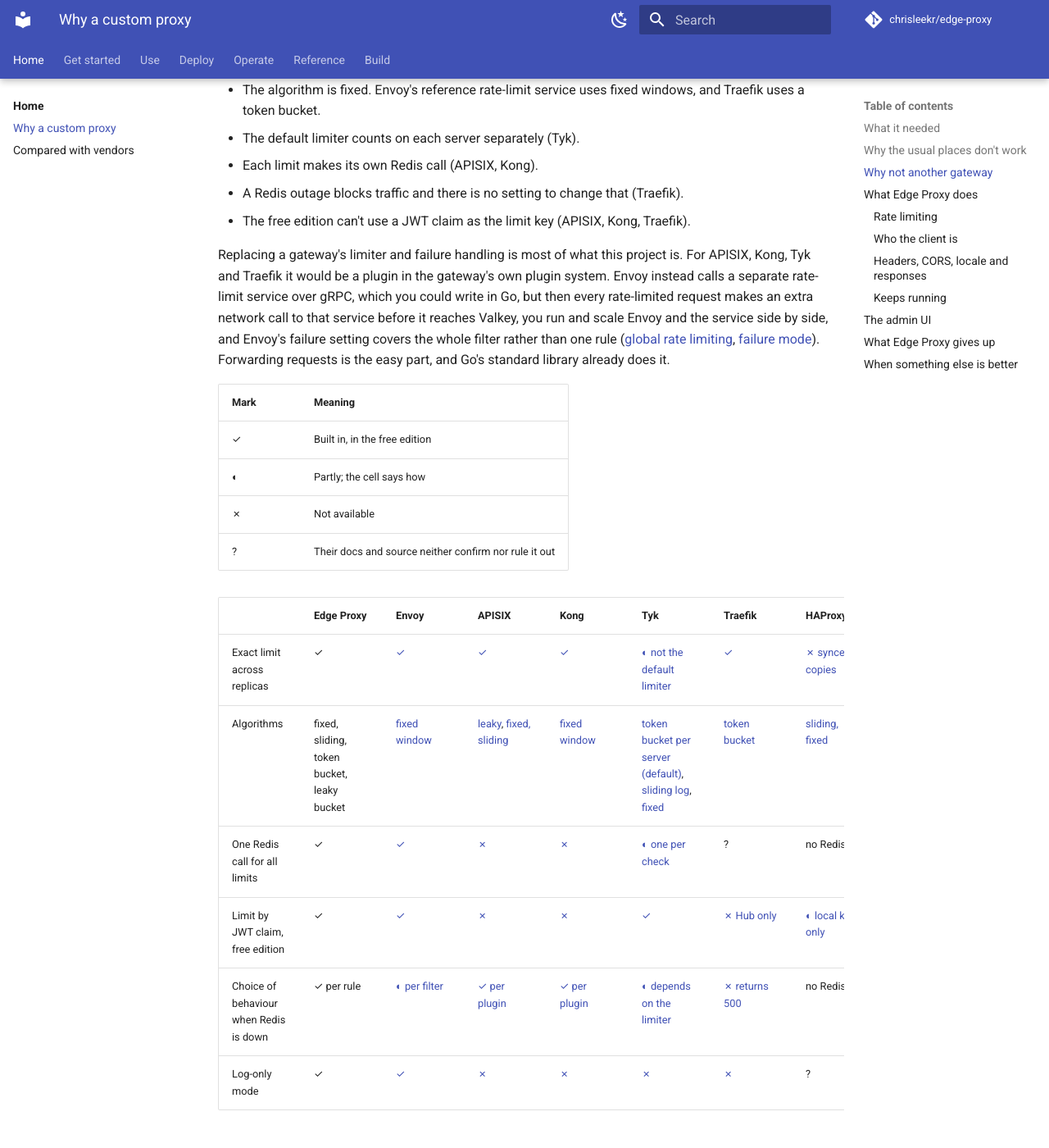
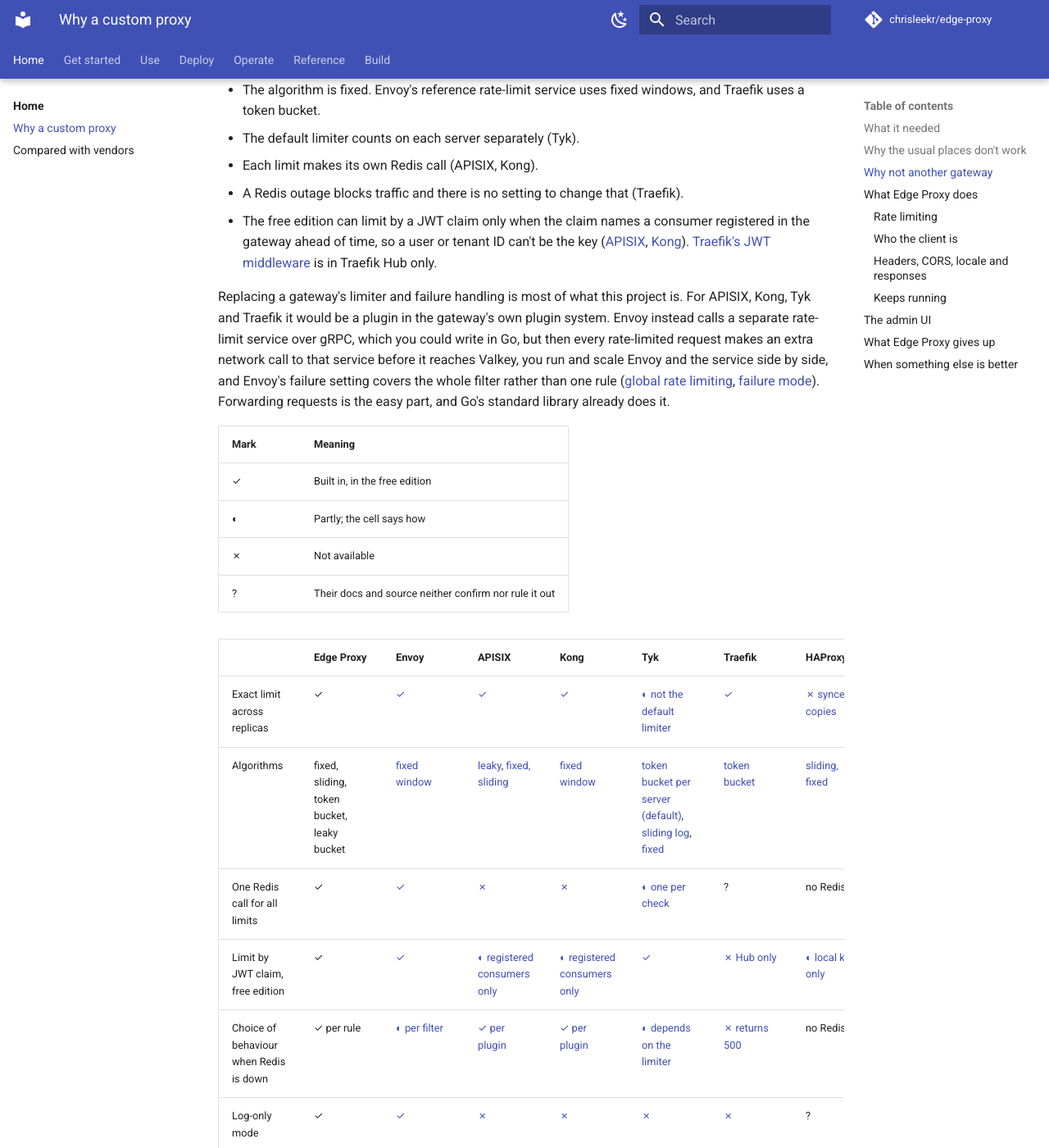
Before and after one commit to chrisleekr/edge-proxy, an MkDocs documentation site: the page built from docs/why-custom-proxy.md, in a window 1280 px wide and 1400 px high, scrolled down 1215 px. Shown: the whole window at 82% size. Built offline with MkDocs 1.6.1 and Material for MkDocs 9.7.7, drawn with Linux system fonts in a browser that asks for light colours; comment, search, counter and statistics services are not loaded.

Commit message:
fix: address review - APISIX and Kong can limit by registered consumer
Co-Authored-By: Claude Opus 5.5 <noreply@anthropic.com>

```diff
--- a/docs/why-custom-proxy.md
+++ b/docs/why-custom-proxy.md
@@ -31,7 +31,7 @@ Envoy, APISIX, Kong, Tyk and Traefik can all share a rate limit across replicas.
 - The default limiter counts on each server separately (Tyk).
 - Each limit makes its own Redis call (APISIX, Kong).
 - A Redis outage blocks traffic and there is no setting to change that (Traefik).
-- The free edition can't use a JWT claim as the limit key (APISIX, Kong, Traefik).
+- The free edition can limit by a JWT claim only when the claim names a consumer registered in the gateway ahead of time, so a user or tenant ID can't be the key ([APISIX][apx-jwt], [Kong][kong-jwt]). [Traefik's JWT middleware][tr-jwt] is in Traefik Hub only.
 
 Replacing a gateway's limiter and failure handling is most of what this project is. For APISIX, Kong, Tyk and Traefik it would be a plugin in the gateway's own plugin system. Envoy instead calls a separate rate-limit service over gRPC, which you could write in Go, but then every rate-limited request makes an extra network call to that service before it reaches Valkey, you run and scale Envoy and the service side by side, and Envoy's failure setting covers the whole filter rather than one rule ([global rate limiting][env-rl], [failure mode][env-fail]). Forwarding requests is the easy part, and Go's standard library already does it.
 
@@ -47,7 +47,7 @@ Replacing a gateway's limiter and failure handling is most of what this project
 | Exact limit across replicas | ✓ | [✓][env-rl] | [✓][apx-count] | [✓][kong-policies] | [◐ not the default limiter][tyk-rl] | [✓][tr-rl] | [✗ synced copies][hap-st] | [✗ per server][ngx-req] |
 | Algorithms | fixed, sliding, token bucket, leaky bucket | [fixed window][env-window] | [leaky][apx-req], [fixed, sliding][apx-count] | [fixed window][kong-schema] | [token bucket per server (default)][tyk-rl], [sliding log][tyk-session], [fixed][tyk-limiter] | [token bucket][tr-rl] | [sliding, fixed][hap-rl] | [leaky bucket][ngx-req] |
 | One Redis call for all limits | ✓ | [✓][env-pipe] | [✗][apx-util] | [✗][kong-handler] | [◐ one per check][tyk-session] | ? | no Redis | no Redis |
-| Limit by JWT claim, free edition | ✓ | [✓][env-jwt] | [✗][apx-count] | [✗][kong-schema] | [✓][tyk-jwt] | [✗ Hub only][tr-jwt] | [◐ local keys only][hap-jwt] | [✗ Plus only][ngx-jwt] |
+| Limit by JWT claim, free edition | ✓ | [✓][env-jwt] | [◐ registered consumers only][apx-count] | [◐ registered consumers only][kong-schema] | [✓][tyk-jwt] | [✗ Hub only][tr-jwt] | [◐ local keys only][hap-jwt] | [✗ Plus only][ngx-jwt] |
 | Choice of behaviour when Redis is down | ✓ per rule | [◐ per filter][env-fail] | [✓ per plugin][apx-count] | [✓ per plugin][kong-schema] | [◐ depends on the limiter][tyk-session] | [✗ returns 500][tr-fail] | no Redis | no Redis |
 | Log-only mode | ✓ | [✓][env-shadow] | [✗][apx-count] | [✗][kong-schema] | [✗][tyk-rl] | [✗][tr-rl] | ? | [✓][ngx-req] |
 
@@ -111,9 +111,11 @@ If fixed windows are enough and you already run Envoy, use its rate-limit servic
 [apx-req]: https://github.com/apache/apisix/blob/master/docs/en/latest/plugins/limit-req.md
 [apx-count]: https://github.com/apache/apisix/blob/master/docs/en/latest/plugins/limit-count.md
 [apx-util]: https://github.com/apache/apisix/blob/master/apisix/plugins/limit-count/util.lua
+[apx-jwt]: https://github.com/apache/apisix/blob/master/docs/en/latest/plugins/jwt-auth.md
 [kong-schema]: https://github.com/Kong/kong/blob/master/kong/plugins/rate-limiting/schema.lua
 [kong-handler]: https://github.com/Kong/kong/blob/master/kong/plugins/rate-limiting/handler.lua
 [kong-policies]: https://github.com/Kong/kong/blob/master/kong/plugins/rate-limiting/policies/init.lua
+[kong-jwt]: https://github.com/Kong/kong/blob/master/kong/plugins/jwt/schema.lua
 [tyk-rl]: https://tyk.io/docs/api-management/rate-limit
 [tyk-limiter]: https://github.com/TykTechnologies/tyk/blob/master/internal/rate/limiter.go
 [tyk-session]: https://github.com/TykTechnologies/tyk/blob/master/gateway/session_manager.go
```
